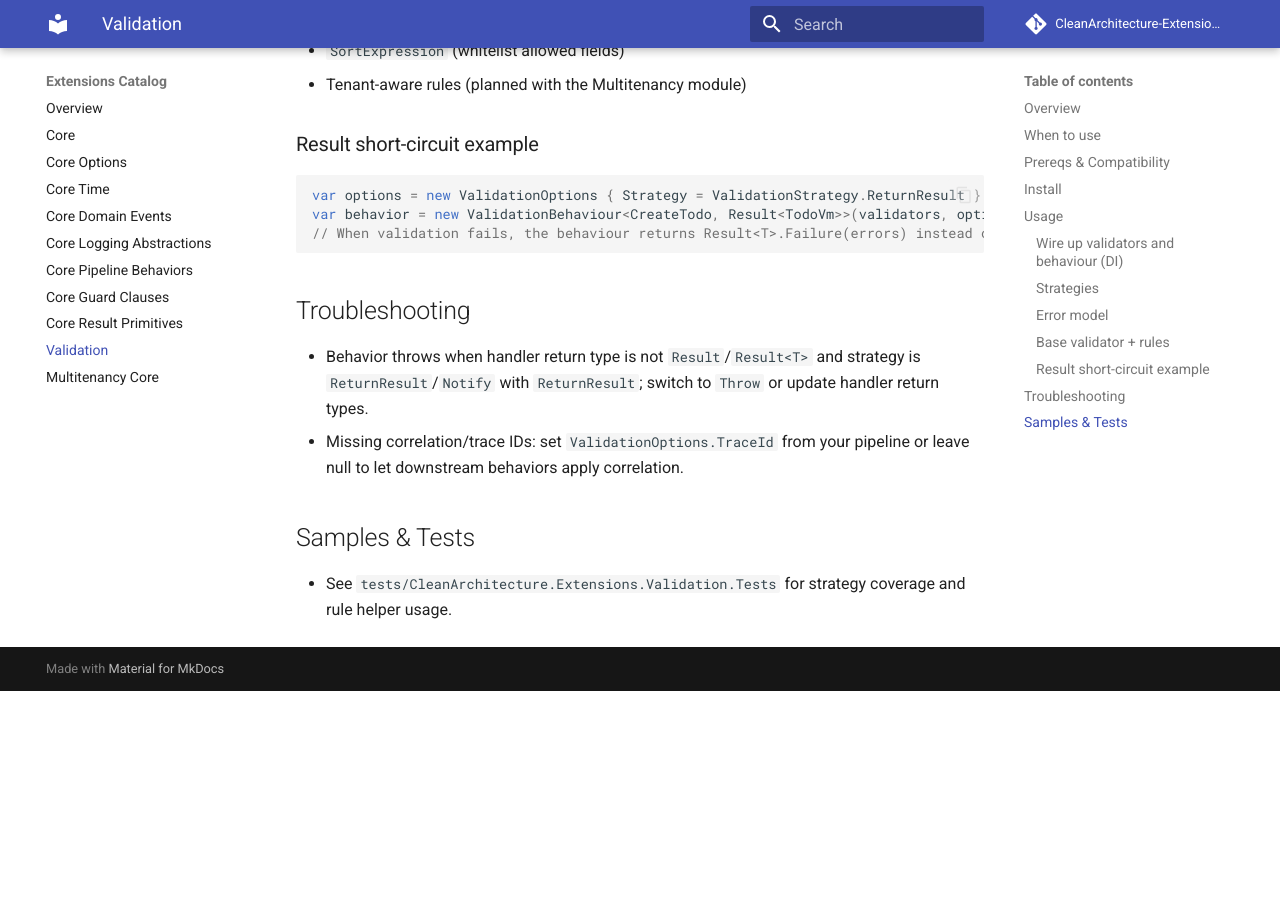
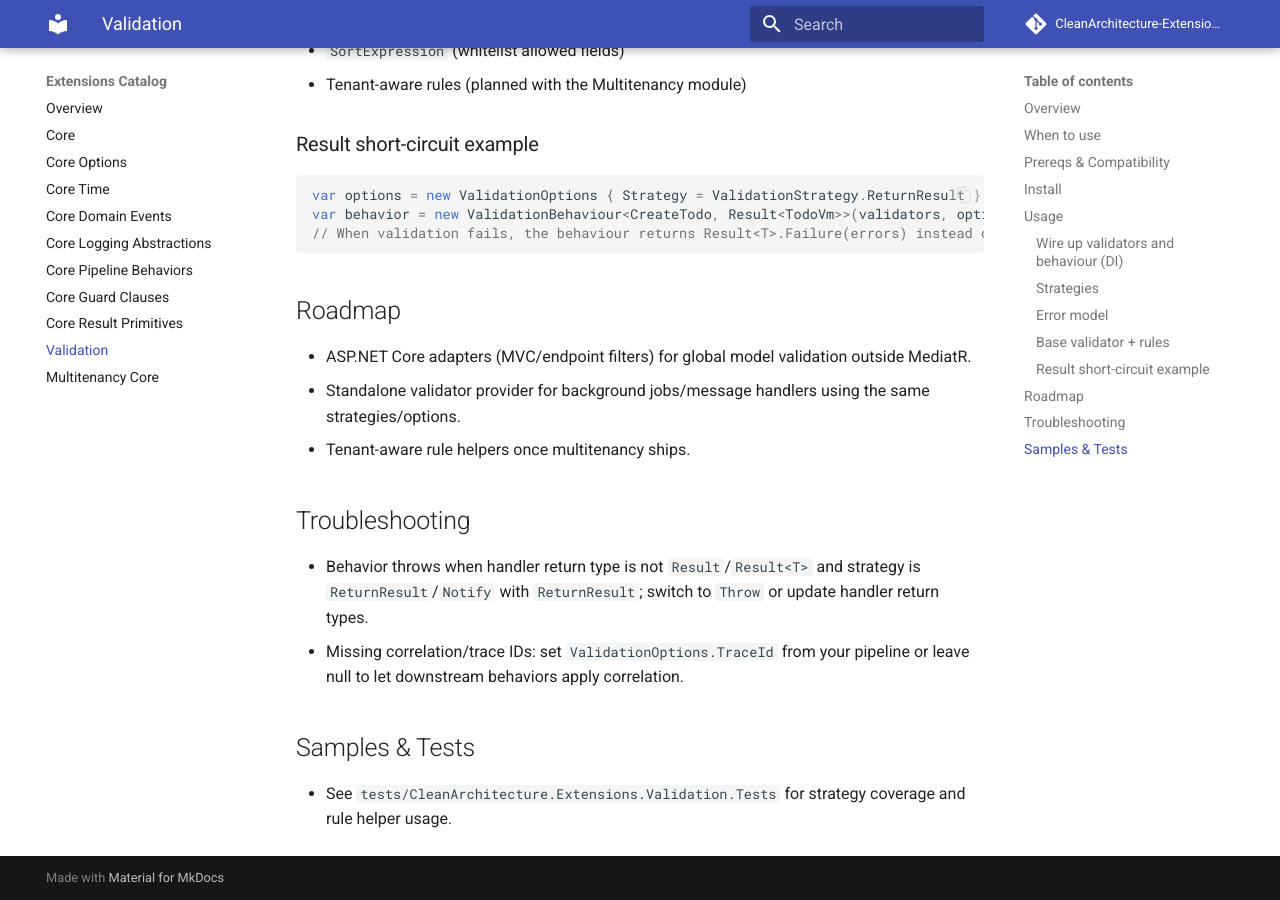
Before and after one commit to CleanArchitecture-Extensions/CleanArchitecture.Extensions, an MkDocs documentation site: the page built from docs/extensions/validation.md, in a window 1280 px wide and 900 px high, scrolled down 2294 px. Built offline with MkDocs 1.6.1 and Material for MkDocs 9.7.7, drawn with Linux system fonts in a browser that asks for light colours; comment, search, counter and statistics services are not loaded; before the commit the page ends 2985 px from its top, so only the background shows below that.

Commit message:
Update validation.md

````diff
--- a/docs/extensions/validation.md
+++ b/docs/extensions/validation.md
@@ -76,6 +76,12 @@ var behavior = new ValidationBehaviour<CreateTodo, Result<TodoVm>>(validators, o
 // When validation fails, the behaviour returns Result<T>.Failure(errors) instead of throwing.
 ```
 
+## Roadmap
+
+- ASP.NET Core adapters (MVC/endpoint filters) for global model validation outside MediatR.
+- Standalone validator provider for background jobs/message handlers using the same strategies/options.
+- Tenant-aware rule helpers once multitenancy ships.
+
 ## Troubleshooting
 
 - Behavior throws when handler return type is not `Result`/`Result<T>` and strategy is `ReturnResult`/`Notify` with `ReturnResult`; switch to `Throw` or update handler return types.
````
